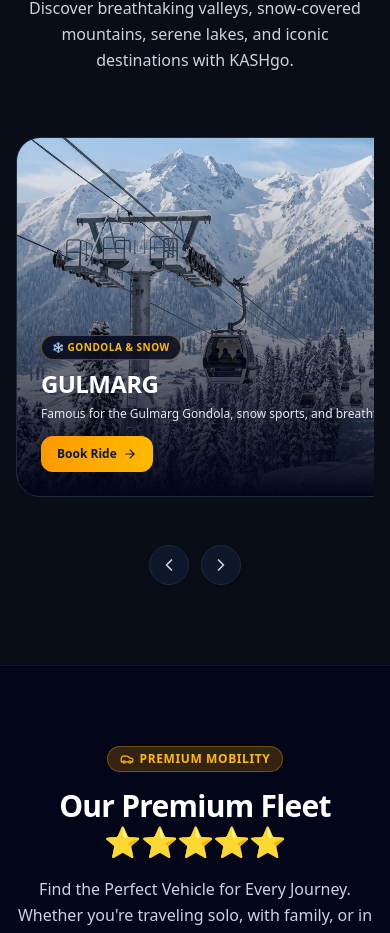
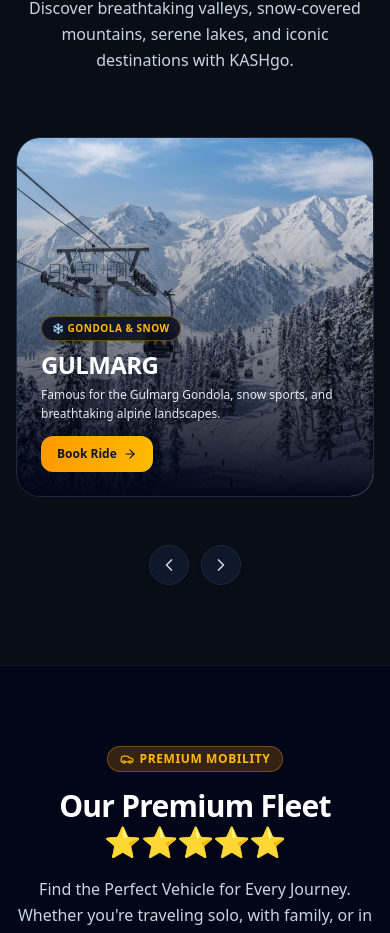
Before and after one commit to itsaditya0108/kashgo-web, a Next.js app: page / in a window 390 px wide. Shown: the part 6291-7224 px from the top of the page. Built offline with nearby package versions, Linux system fonts and the light colour scheme.

Commit message:
style: set max-width on mobile Destinations card to prevent right edge cutoff

```diff
--- a/src/app/page.tsx
+++ b/src/app/page.tsx
@@ -737,7 +737,7 @@ export default function Home() {
                   whileInView={{ opacity: 1, y: 0 }}
                   viewport={{ once: true }}
                   transition={{ duration: 0.5, delay: idx * 0.05 }}
-                  className={`min-w-full sm:min-w-[340px] ${isActive ? "lg:min-w-[calc(40%-18px)] lg:max-w-[calc(40%-18px)]" : "lg:min-w-[calc(20%-18px)] lg:max-w-[calc(20%-18px)]"} flex-shrink-0 min-h-[360px] md:min-h-[440px] group relative overflow-hidden rounded-3xl border border-slate-800 bg-slate-950 flex flex-col justify-end p-6 transition-all duration-500 ease-in-out transform hover:-translate-y-1.5 hover:border-amber-500/40 hover:shadow-[0_15px_30px_rgba(245,158,11,0.15)] cursor-pointer snap-start`}
+                  className={`min-w-[calc(100vw-32px)] max-w-[calc(100vw-32px)] sm:min-w-[340px] sm:max-w-none ${isActive ? "lg:min-w-[calc(40%-18px)] lg:max-w-[calc(40%-18px)]" : "lg:min-w-[calc(20%-18px)] lg:max-w-[calc(20%-18px)]"} flex-shrink-0 min-h-[360px] md:min-h-[440px] group relative overflow-hidden rounded-3xl border border-slate-800 bg-slate-950 flex flex-col justify-end p-6 transition-all duration-500 ease-in-out transform hover:-translate-y-1.5 hover:border-amber-500/40 hover:shadow-[0_15px_30px_rgba(245,158,11,0.15)] cursor-pointer snap-start`}
                 >
                   {/* Background Image with Overlay */}
                   <div className="absolute inset-0 z-0">
```
